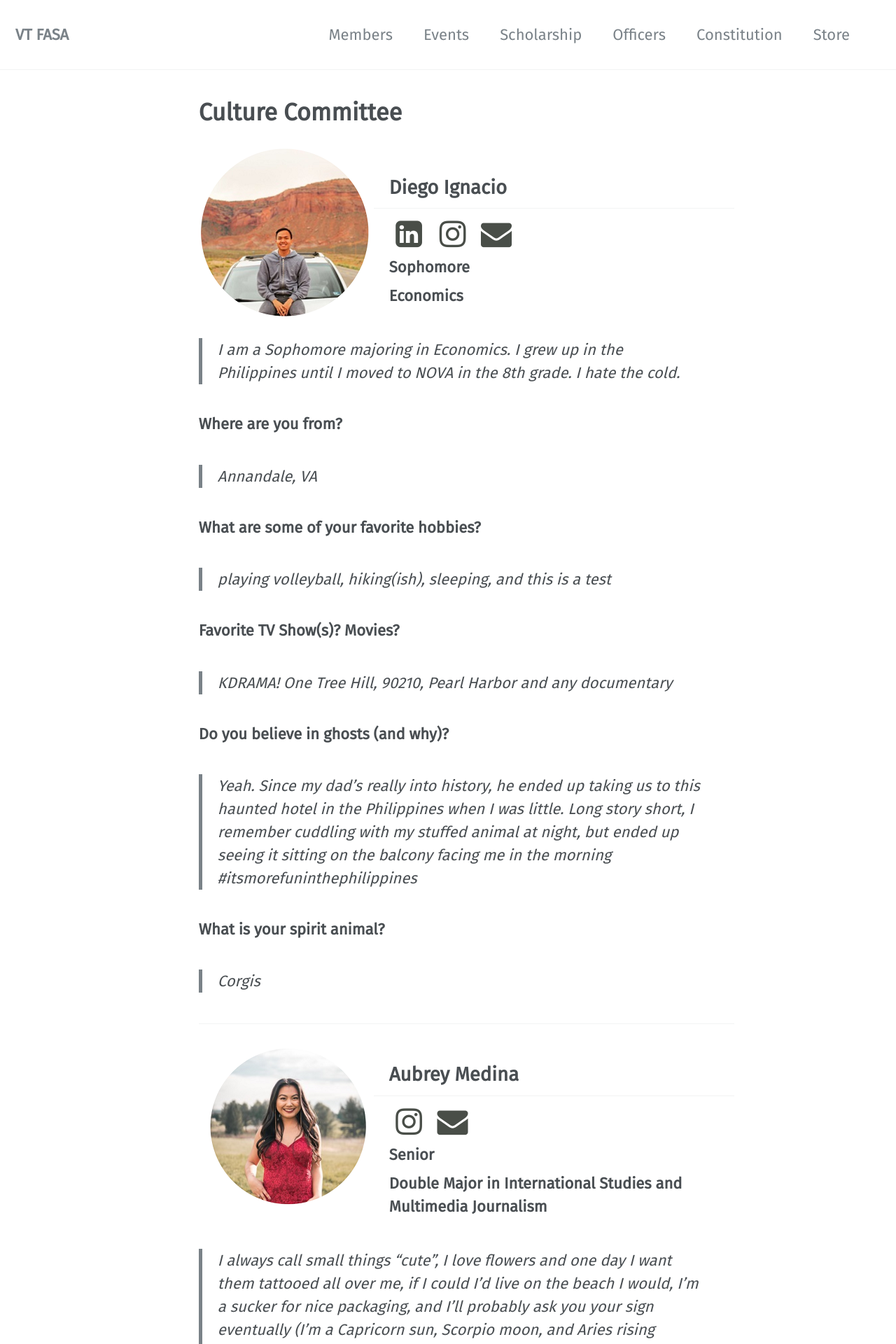
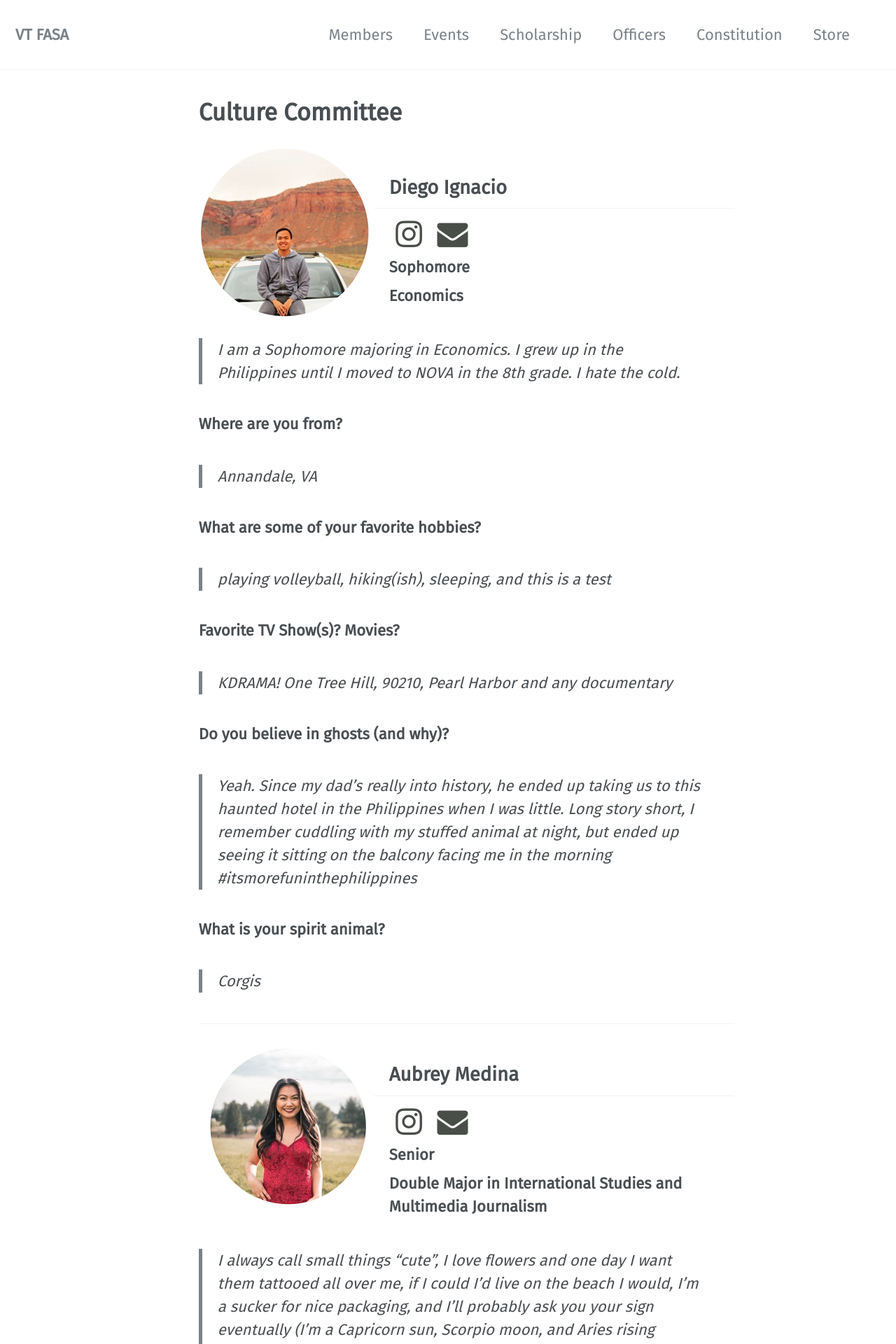
Before and after one commit to vtfasa/vtfasa.github.io, a Jekyll site: the page built from _pages/officers/culture.md, in a window 1280 px wide. Shown: the top 1920 px of the page at 70% size. Built offline with Jekyll 4.4.1, drawn with Linux system fonts in a browser that asks for light colours; some web fonts are replaced.

Commit message:
Update culture.md

```diff
--- a/_pages/officers/culture.md
+++ b/_pages/officers/culture.md
@@ -15,7 +15,7 @@ permalink: /officers/culture/
 
 ![image-left]({{ "/assets/images/officers/small/diegoCircle.png" | absolute_url }}){: .align-left}
 ## Diego Ignacio
-<p style="margin-bottom: 0.45em; padding: 0"><a href="https://www.linkedin.com/in/nikko-tolentino-924b18126/" style="color: #494e48"><i class="fa fa-2x fa-fw fa-linkedin-square"></i></a>
+<p style="margin-bottom: 0.45em; padding: 0">
 <a href="https://www.instagram.com/diego.ignacio22/_" style="margin: 0; padding: 0"><i class="fa fa-2x fa-fw fa-instagram" style="color: #494e48"></i></a>
 <a href="mailto:diegoi@vt.edu" style="margin: 0; padding: 0"><i class="fa fa-2x fa-fw fa-envelope" style="color: #494e48"></i></a></p>
 <h3 style="margin-top: 0">Sophomore</h3>
```
